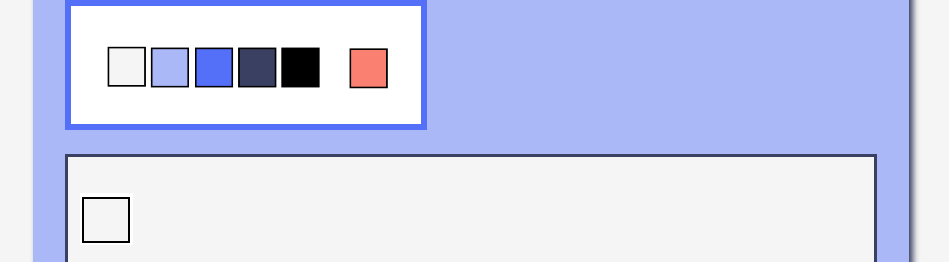
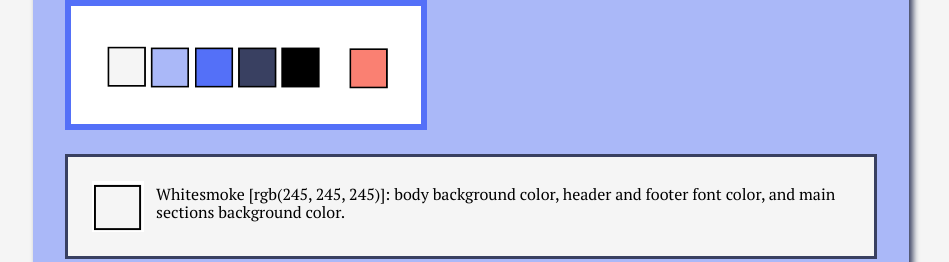
Before and after one commit to AJChastain/ajchastain.github.io, a plain HTML site: page lesson3/color-scheme.html in a window 1280 px wide. Shown: the part 474-736 px from the top of the page, without its empty margins (169-1118 px from the left). Drawn offline with Linux system fonts and the light colour scheme; files that its build step writes are made by us from their sources; a web font is replaced by a local one.

Commit message:
colorsss

```diff
--- a/lesson3/css/main.css
+++ b/lesson3/css/main.css
@@ -65,8 +65,16 @@ footer {
     margin: 20px;
 }
 
+#sections2 {
+    display:flex;
+}
+
 #sections2 img {
     border: none;
+    margin: 12px;
+    max-height: 52px;
+    max-width: 52px;
+
 }
 
 #colorscheme {
```
